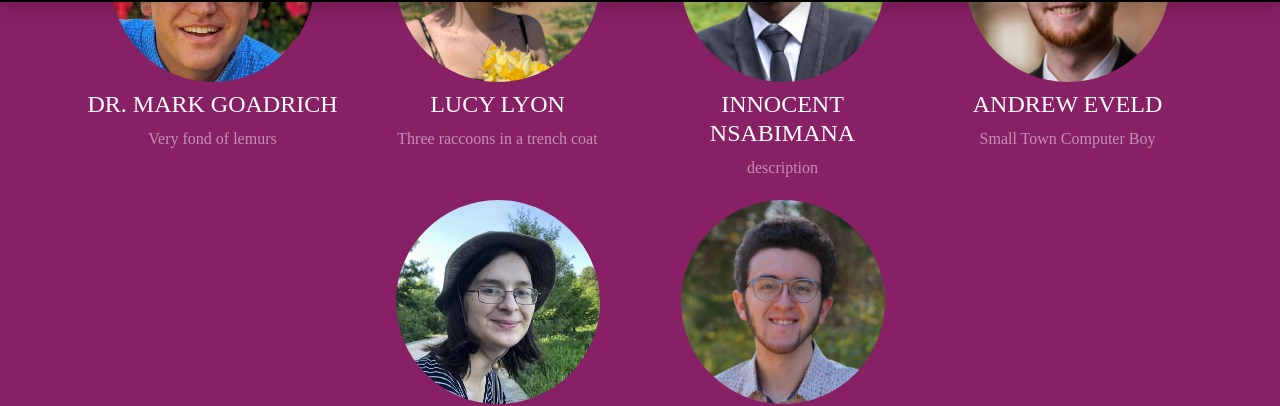
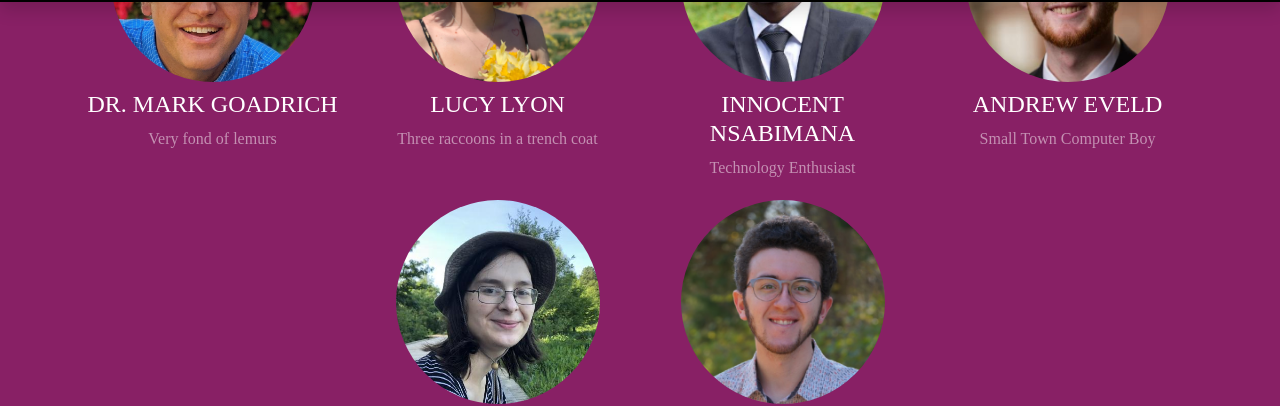
Before and after one commit to souvorinkg/discotraystudios.github.io, a Jekyll site: the page built from index.md, in a window 1280 px wide and 900 px high, scrolled down 2233 px. Shown: the part 101-507 px from the top of the window. Built offline with Jekyll 4.4.1, drawn with Linux system fonts in a browser that asks for light colours; nearby versions of some CDN libraries; some web fonts are replaced; grey boxes are pictures that could not be loaded.

Commit message:
changed my description

```diff
--- a/index.md
+++ b/index.md
@@ -88,7 +88,7 @@ sections:
         image: assets/img/members/Lucy.png
         url: 'https://lucylyon.github.io/'
       - title: INNOCENT NSABIMANA
-        text: description
+        text: Technology Enthusiast
         image: assets/img/members/Innocent.jpg
         url: 'https://nsabimana1.github.io/csci340blog//about/'
       - title: ANDREW EVELD
```
